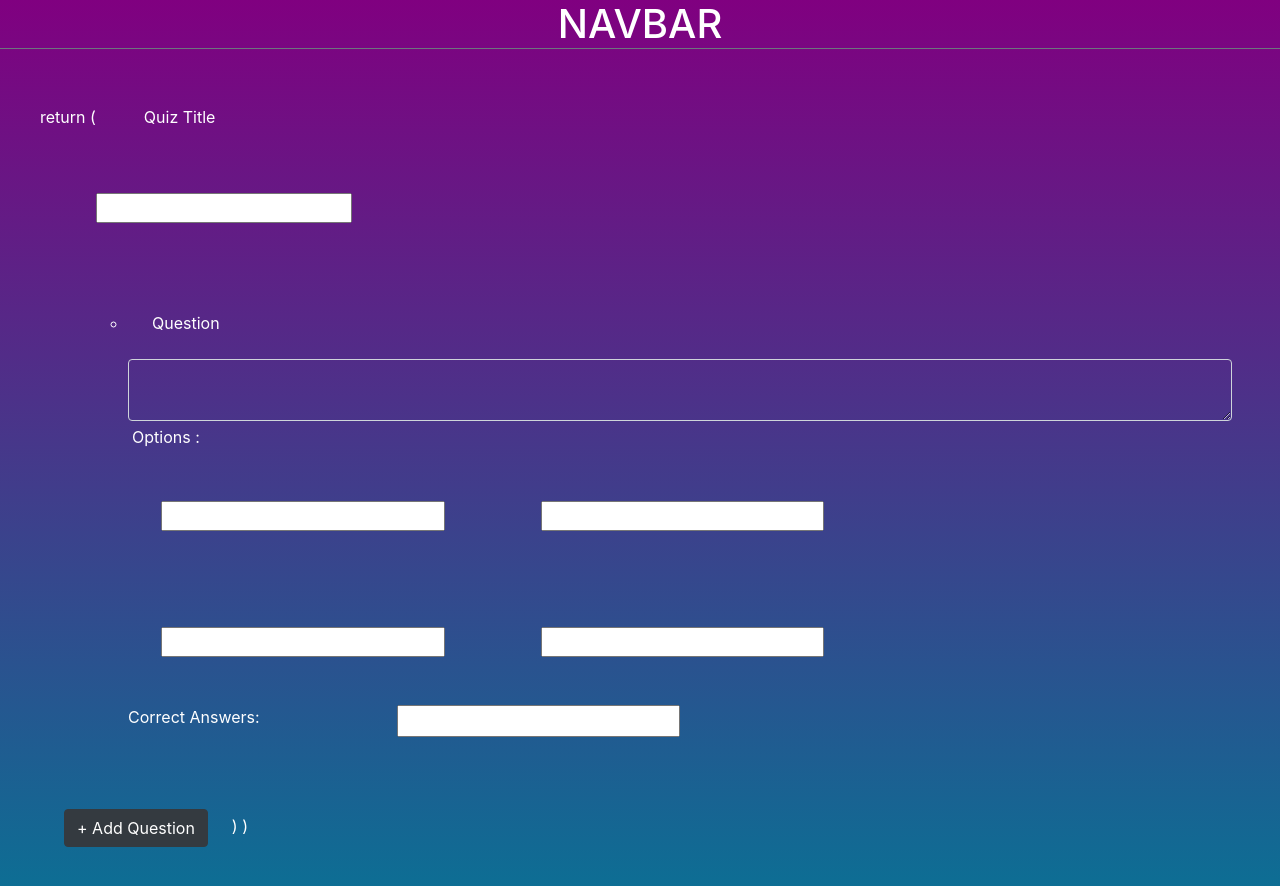
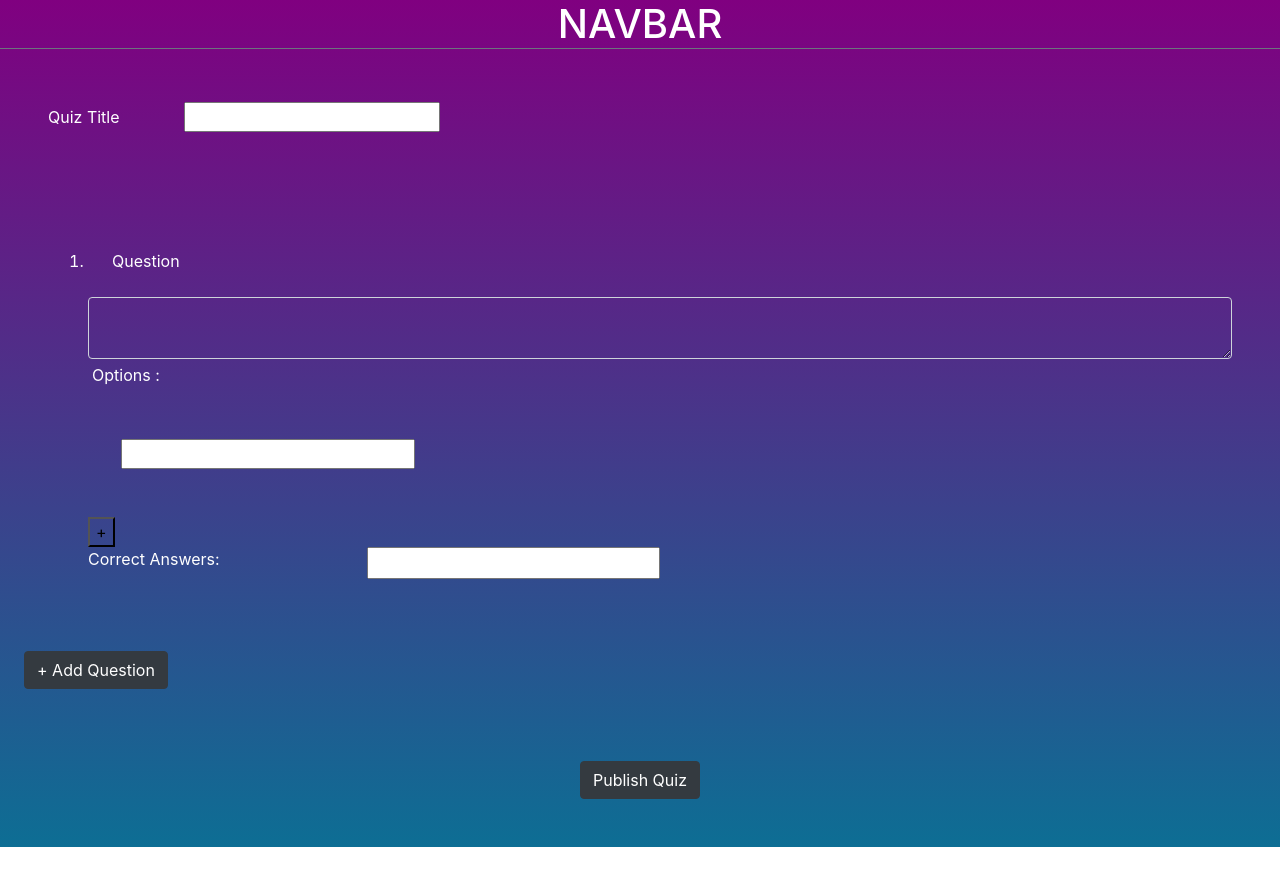
Before and after one commit to JaishChimnani/quiz-builder-app, a React (Create React App) app: page /quiz in a window 1280 px wide. After the commit the page ends 847 px from the top, so only its background shows below. Built offline with nearby package versions, Linux system fonts and the light colour scheme.

Commit message:
adding quiz component

```diff
--- a/src/Components/QuizMaker.jsx
+++ b/src/Components/QuizMaker.jsx
@@ -21,18 +21,19 @@ const QuizMaker = () => {
         }
     })
 
-    const questionList=formik.values.questions.map(function() {
-        return <div>
-           <input className="m-3" type="text" value={formik.values.quizTitle} onChange={formik.handleChange}/>
-               <Question />
-        </div>;
-   })
+
+    const QuestionList = () => {
+
+    }
+
+
+
 
     function incNumberOfQuestions(i) {
         if (formik.values.questions.length < 10) {
             formik.setValues({
                 ...formik.values,
-                questions:[
+                questions: [
                     ...formik.values.questions,
                     {
                         optionType: "",
@@ -41,26 +42,94 @@ const QuizMaker = () => {
                         ans: [""]
                     }]
             })
-        }else{
-            document.getElementById("addQuestion").style.display="none";
+        } else {
+            document.getElementById("addQuestion").style.display = "none";
         }
     }
 
     return (
         <>
-            <ol className="text-white">
+            <form action="" onSubmit={formik.handleSubmit}>
+                <div className="text-white">
 
-                    return (
-                        <>
 
                     <label className="m-5">Quiz Title</label>
-                        <ul className="">{questionList}</ul>
+                    <input className="m-3" name="quizTitle" type="text" value={formik.values.quizTitle} onChange={formik.handleChange} />
+                    {/* {alert(formik.values.quizTitle)} */}
+                    <ol className="">
+
+
+                       { formik.values.questions.map(function (item, index) {
+                    // {alert(formik.values.questions[index].question)}
+
+        return(
+                        <div>
+                            <li className="m-5">
+
+                                <label className="m-4" htmlFor="ta-1">Question</label>
+                                <textarea name={`questions[${index}].question`}  value={formik.values.questions[index].question} onChange={formik.handleChange} className=" col-lg-12 text-white bg-transparent form-control" />
+                                <label htmlFor="" className="m-1">Options :</label>
+                                <div className="row">
+
+                                    {formik.values.questions[index].options.map((it, i) => {
+                                        return <>
+
+                                            <input name={`questions.[${index}].options[${i}]`} value={formik.values.questions[index].options[i]} onChange={formik.handleChange} className="m-5 col-lg-3 " type="text"  id="" />
+
+                                        </>
+                                    })}
+                                </div>
+                                <button className="bg-transparent" id="addOption" onClick={() => {
+                                    if (formik.values.questions[index].options.length < 5) {
+                                        const v = [...formik.values.questions];
+                                        v[index].options.push("");
+
+                                        formik.setValues({
+                                            ...formik.values,
+                                            questions: v
+                                        })
+                                    } else {
+                                        document.getElementById("addOption").style.display = "none";
+
+                                    }
+                                }}>+</button>
+
+                                <div className="row">
+
+                                    <label htmlFor="" className="col-lg-3">Correct Answers:</label>
+                                    <input type={"text"} className="col-lg-3" />
+                                </div>
+
+                                {/* <FontAwesomeIcon icon="fa-solid fa-plus" /> */}
+
+                            </li>
+                        </div>
+                        )
+            })}
+
+
+
+
+
+
+
+
+
+                    </ol>
+
+
+
+
+
                     <button id="addQuestion" onClick={(i) => incNumberOfQuestions(i)} className="btn btn-dark m-4">
                         + Add Question</button>
-                        </>
-                    )
-                )
-            </ol>
+                </div>
+
+                <div className="text-center m-5">
+                    <div className="btn btn-dark" onClick={() => {
+                        console.log(formik.values.questions);
+                    }}> Publish Quiz</div></div>
+            </form>
             {/* <div className="text-white container">
 
 <h1>Create a new Quiz</h1>
```
Lines whose indentation alone changed are shown as unchanged.
